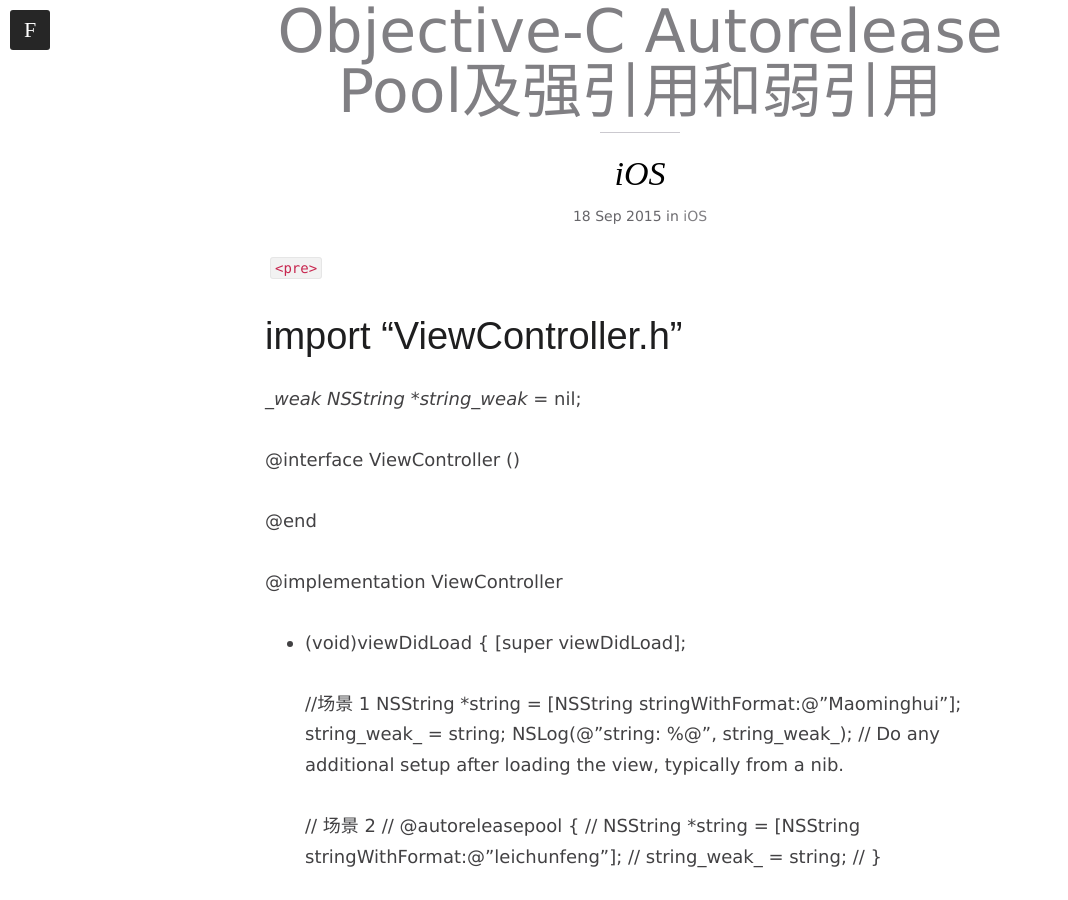
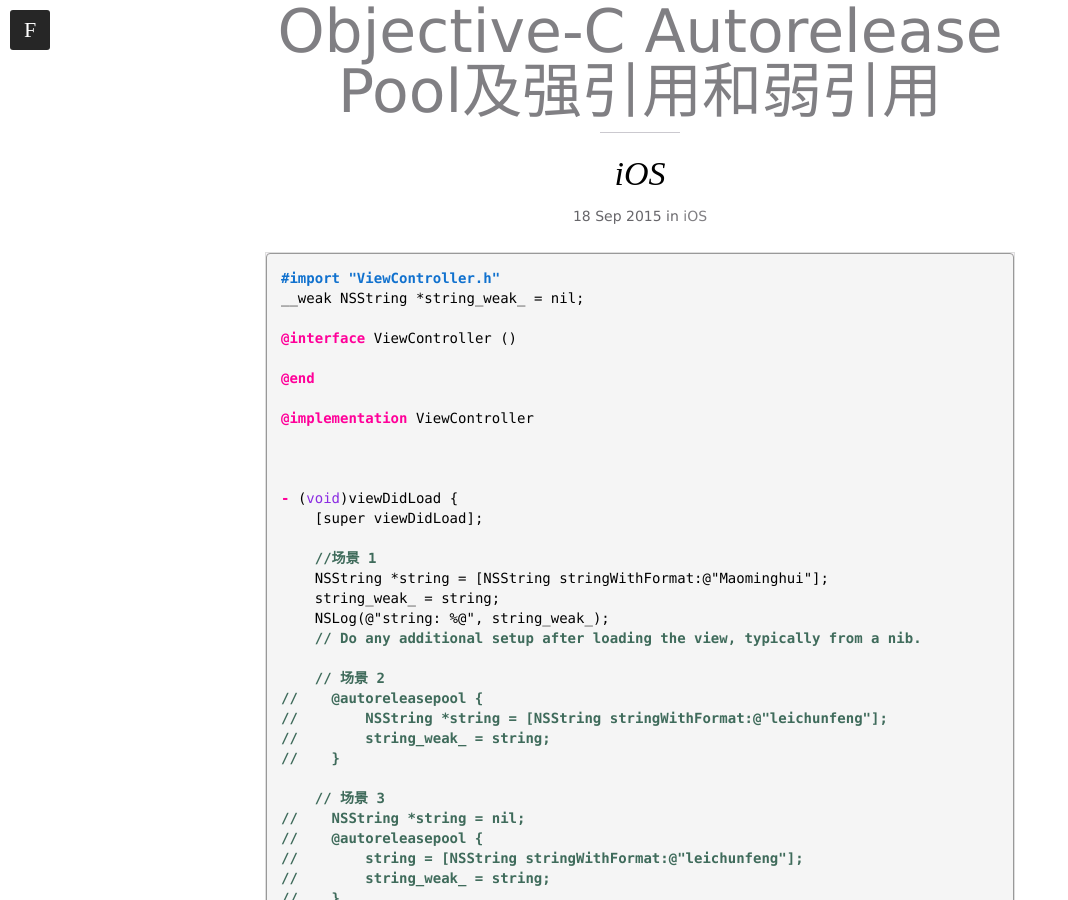
Before and after one commit to maominghui/maominghui.github.io, a Jekyll site: the page built from _posts/2015-09-18-强引用和弱引用.md, in a window 1280 px wide and 900 px high, scrolled down 669 px. Shown: the whole window, without its empty margins (0-1068 px from the left). Built offline with Jekyll 4.4.1, drawn with Linux system fonts in a browser that asks for light colours; some web fonts are replaced; comment, search, counter and statistics services are not loaded; some of the changed text lies outside the part shown.

Commit message:
OC代码高亮
OC代码高亮

```diff
--- a/_posts/2015-09-18-强引用和弱引用.md
+++ b/_posts/2015-09-18-强引用和弱引用.md
@@ -11,7 +11,9 @@ featured: true
 published: true
 ---
 
-<code><pre>
+{% highlight Objective-C %}
+
+
 #import "ViewController.h"
 __weak NSString *string_weak_ = nil;
 
@@ -62,8 +64,7 @@ __weak NSString *string_weak_ = nil;
     [super didReceiveMemoryWarning];
     // Dispose of any resources that can be recreated.
 }
-
-</code></pre>
+{% endhighlight %}
 
 ####场景1的打印效果
 
```
Also changed, not shown: 2 other files.
